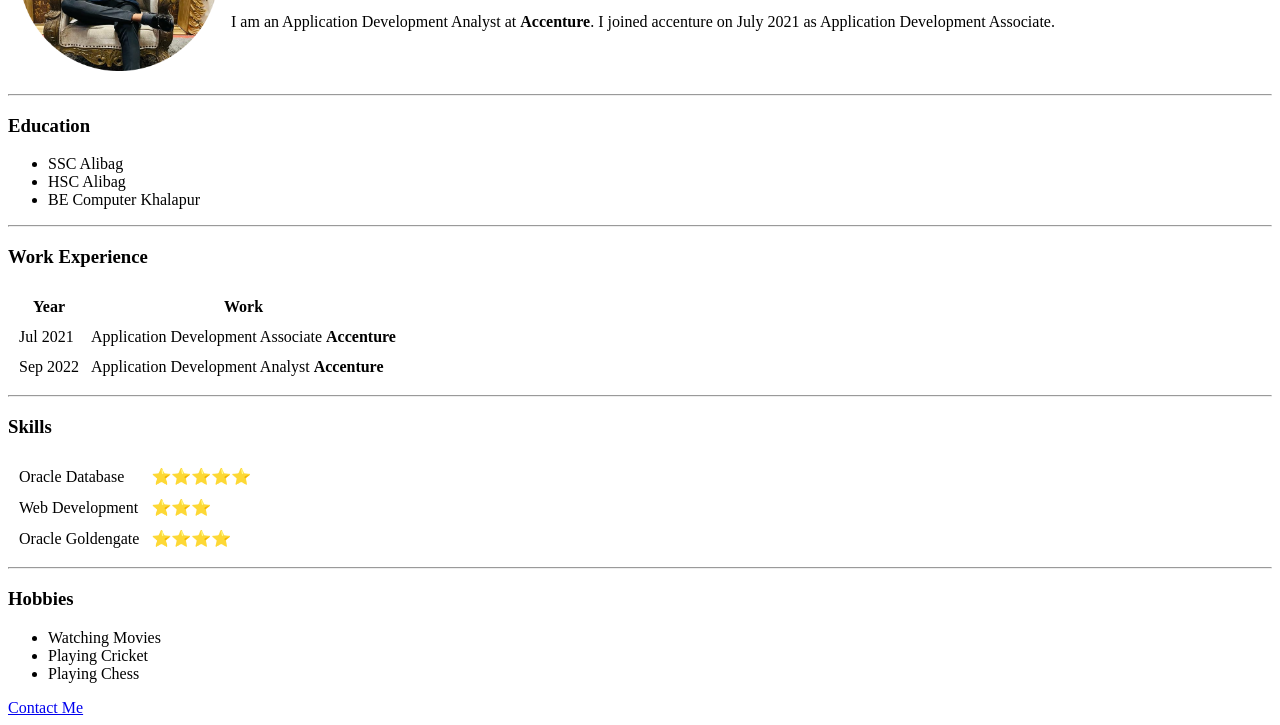
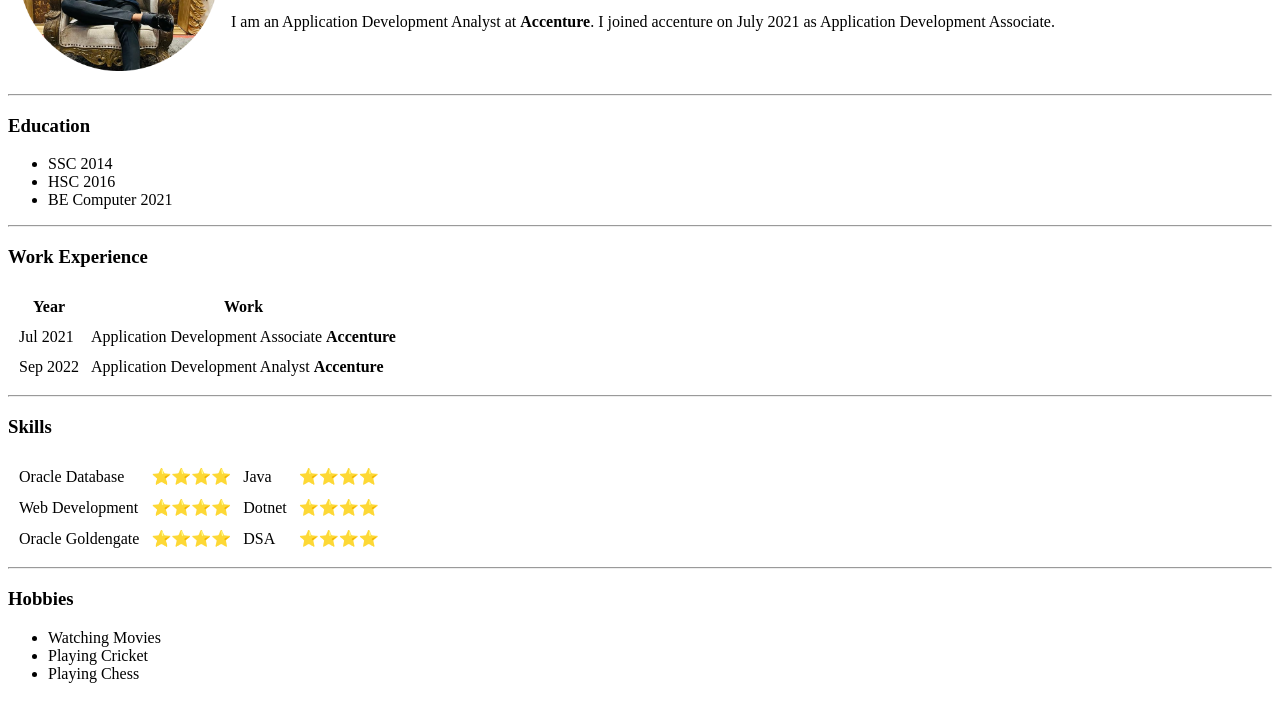
Before and after one commit to PratikBhalerao17/CV, a plain HTML site: page index.html in a window 1280 px wide. Shown: the part 148-873 px from the top of the page. After the commit the page ends 847 px from the top, so only its background shows below. Drawn offline with Linux system fonts and the light colour scheme.

Commit message:
Add files via upload

```diff
--- a/index.html
+++ b/index.html
@@ -22,9 +22,9 @@
   <hr>
   <h3>Education</h3>
   <ul>
-    <li>SSC Alibag</li>
-    <li>HSC Alibag</li>
-    <li>BE Computer Khalapur</li>
+    <li>SSC 2014</li>
+    <li>HSC 2016</li>
+    <li>BE Computer 2021</li>
   </ul>
   <hr>
   <h3>Work Experience</h3>
@@ -51,14 +51,20 @@
   <table cellspacing="10">
     <tr>
       <td>Oracle Database</td>
-      <td>⭐⭐⭐⭐⭐</td>
+      <td>⭐⭐⭐⭐</td>
+      <td>Java</td>
+      <td>⭐⭐⭐⭐</td>
     </tr>
     <tr>
       <td>Web Development</td>
-      <td>⭐⭐⭐</td>
+      <td>⭐⭐⭐⭐</td>
+      <td>Dotnet</td>
+      <td>⭐⭐⭐⭐</td>
     </tr>
     <tr>
       <td>Oracle Goldengate</td>
+      <td>⭐⭐⭐⭐</td>
+      <td>DSA</td>
       <td>⭐⭐⭐⭐</td>
     </tr>
   </table>
@@ -69,7 +75,7 @@
     <li>Playing Cricket</li>
     <li>Playing Chess</li>
   </ul>
-  <a href="Contact-me.html">Contact Me</a>
+  <!-- <a href="Contact-me.html">Contact Me</a> -->
 </body>
 
 </html>
```
